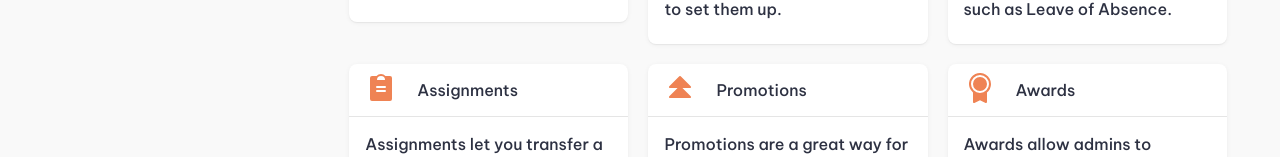
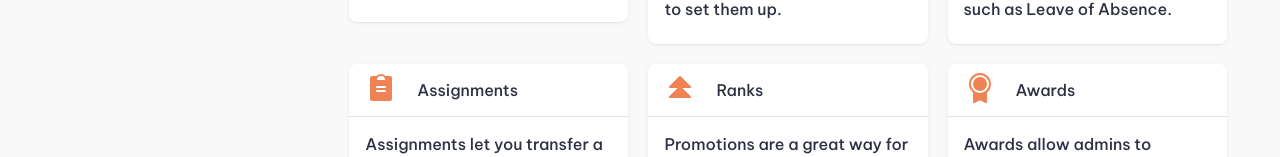
Before and after one commit to forumify/forumify-docs, a Next.js app: page /plugins/milhq-plugin/introduction in a window 1280 px wide. Shown: the part 795-952 px from the top of the page. Built offline with nearby package versions, Linux system fonts and the light colour scheme.

Commit message:
change promotions to ranks

```diff
--- a/src/app/navigation.json
+++ b/src/app/navigation.json
@@ -210,8 +210,8 @@
           },
           {
             "type": "route",
-            "path": "promotions",
-            "label": "Promotions"
+            "path": "ranks",
+            "label": "Ranks"
           },
           {
             "type": "route",
--- a/src/app/plugins/milhq-plugin/assignments/page.mdx
+++ b/src/app/plugins/milhq-plugin/assignments/page.mdx
@@ -21,5 +21,5 @@ button and select new Assignment.
 
 <GuideNavigator
     previous={{ href: '/plugins/milhq-plugin/forms', label: 'Forms' }}
-    next={{ href: '/plugins/milhq-plugin/promotions', label: 'Promotions' }}
+    next={{ href: '/plugins/milhq-plugin/ranks', label: 'Ranks' }}
 />
--- a/src/app/plugins/milhq-plugin/awards/page.mdx
+++ b/src/app/plugins/milhq-plugin/awards/page.mdx
@@ -29,6 +29,6 @@ New Award
 - **Document**: Attach a document to the record.
 
 <GuideNavigator
-    previous={{ href: '/plugins/milhq-plugin/promotions', label: 'Promotions' }}
+    previous={{ href: '/plugins/milhq-plugin/ranks', label: 'Ranks' }}
     next={{ href: '/plugins/milhq-plugin/qualifications', label: 'Qualifications' }}
 />
--- a/src/app/plugins/milhq-plugin/introduction/page.mdx
+++ b/src/app/plugins/milhq-plugin/introduction/page.mdx
@@ -90,12 +90,12 @@ Package name for manual installation: `forumify/forumify-milhq-plugin`
             </div>
         </div>
     </a>
-    <a href="/plugins/milhq-plugin/promotions">
+    <a href="/plugins/milhq-plugin/ranks">
         <div className="card">
             <div className="card-title">
                 <div className="flex items-center">
                     <div className="mr-5"><CaretDoubleUp size={32} weight="fill" color="#ef8354" /></div>
-                    <div>Promotions</div>
+                    <div>Ranks</div>
                 </div>
             </div>
             <div className="card-body">
--- a/src/app/plugins/milhq-plugin/promotions/page.mdx
+++ b/src/app/plugins/milhq-plugin/ranks/page.mdx
@@ -1,7 +1,7 @@
 import GuideNavigator from '@/components/GuideNavigator';
 import Alert from '@/components/Alert';
 
-# Promotions
+# Ranks
 
 ## How to promote soldiers
 
```
